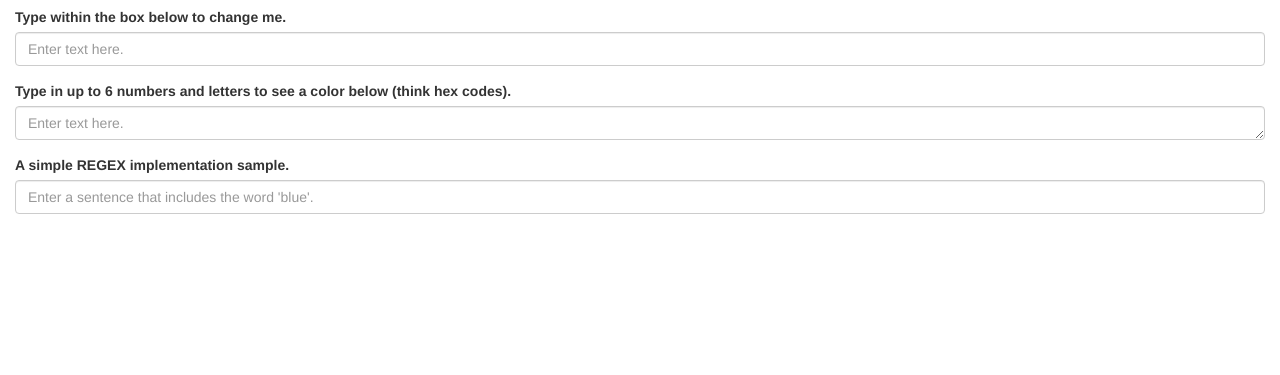
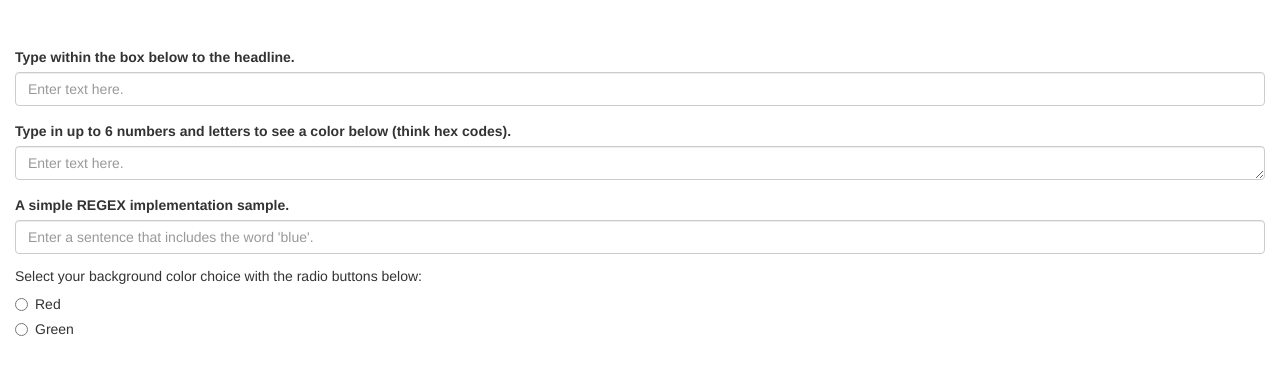
Before and after one commit to QuinnGideon/page_of_change, a plain HTML site: page index.html in a window 1280 px wide. Shown: the part 63-438 px from the top of the page. Drawn offline with nearby package versions, Linux system fonts and the light colour scheme.

Commit message:
adding radio buttons

```diff
--- a/index.html
+++ b/index.html
@@ -14,16 +14,15 @@
     <body>
         <div class="container-fluid">
             <h1 class="text-center" id="heading1">The Page for Change</h1>
-
+            <br><br>
             <form>
                 <div class="form-group">
-                    <label for="titleContent">Type within the box below to change me.</label>
+                    <label for="titleContent">Type within the box below to the headline.</label>
                     <input type="text" class="form-control" id="titleContent" placeholder="Enter text here.">
                 </div>
 
                 <div class="form-group">
                     <label for="hexInputBox">Type in up to 6 numbers and letters to see a color below (think hex codes).</label>
-                    <!-- <input type="text" class="form-control" id="hexInputBox" placeholder="Enter numbers and letters."> -->
                     <textarea class="form-control" rows="1" cols="1" placeholder="Enter text here." id="box2"></textarea>
                 </div>
 
@@ -31,6 +30,22 @@
                     <label for="regInputBox">A simple REGEX implementation sample.</label>
                     <input type="text" class="form-control" id="regInputBox" placeholder="Enter a sentence that includes the word 'blue'.">
                 </div>
+
+                <div class="radio">
+                    <h5>
+                        Select your background color choice with the radio buttons below:
+                    </h5>
+                    <label>
+                        <input type="radio" name="colorOptions" id="colorRed" class="radioOptions" value="1">
+                        Red
+                    </label>
+                </div>
+                <div class="radio">
+                    <label>
+                        <input type="radio" name="colorOptions" id="colorGreen" class="radioOptions" value="2">
+                        Green
+                    </label>
+                </div>
             </form>
 
         </div>
--- a/script.js
+++ b/script.js
@@ -49,4 +49,13 @@ $(document).ready(function(){
             }
         })
     }
+
+    $("#colorRed").click(function(){
+        docDefaultStyle.backgroundColor = "#DD1B1B";
+    });
+
+    $("#colorGreen").click(function(){
+        docDefaultStyle.backgroundColor = "#68B25B";
+    });
+
 });
```
Also changed, not shown: 1 other file.
